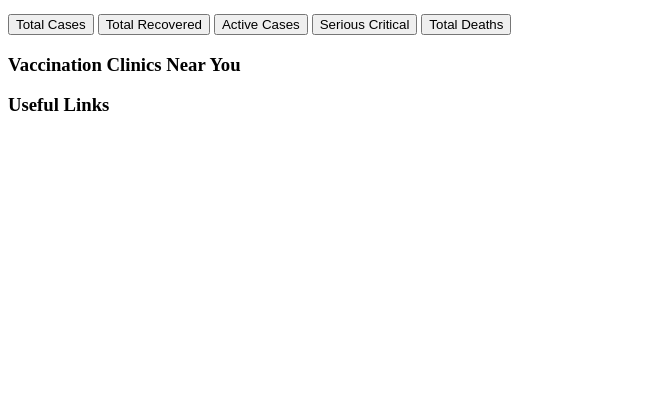
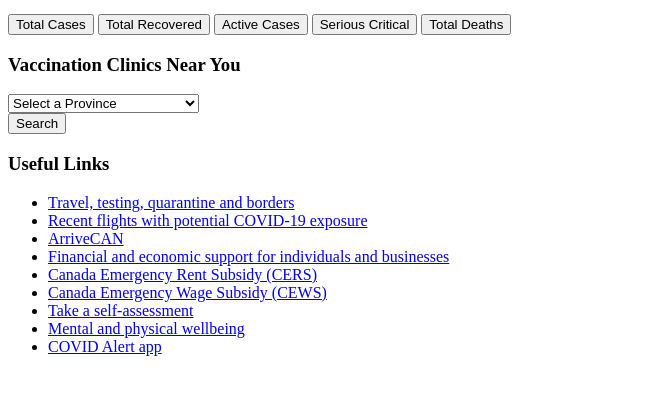
Before and after one commit to Group6-UoT/uot-project1-group6, a plain HTML site: page index.html in a window 1280 px wide. Shown: the part 229-624 px from the top of the page, without its empty margins (0-662 px from the left). Drawn offline with Linux system fonts and the light colour scheme; no server answers.

Commit message:
created province dropdown and added useful links

```diff
--- a/index.html
+++ b/index.html
@@ -5,6 +5,7 @@
     <meta http-equiv="X-UA-Compatible" content="IE=edge">
     <meta name="viewport" content="width=device-width, initial-scale=1.0">
     <title>COVIINFO</title>
+    <link rel="shortcut icon" type="image/png" href="/favicon.png"/>
     <link rel="stylesheet" href="./assets/css/style.css">
 </head>
 <body>
@@ -25,25 +26,64 @@
     </header>
 
     <main>
-        <div>
+        <section>
             <button>Total Cases</button>
             <button>Total Recovered</button>
             <button>Active Cases</button>
             <button>Serious Critical</button>
             <button>Total Deaths</button>
-        </div>
+        </section>
 
-        <div>
+        <section>
             <h3>Vaccination Clinics Near You</h3>
             <ul></ul>
-        </div>
+        </section>
 
-        <div>
+        <section>
+            <form id="province-form">
+                <div class="form-group">
+                    <select name="province" class="select-dropdown">
+                        <option value="" disabled selected>Select a Province</option>
+                        <option value="Alberta">Alberta</option>
+                        <option value="British Columbia">British Columbia</option>
+                        <option value="Manitoba">Manitoba</option>
+                        <option value="New Brunswick">New Brunswick</option>
+                        <option value="Newfoundland and Labrador">Newfoundland and Labrador</option>
+                        <option value="Nova Scotia">Nova Scotia</option>
+                        <option value="Ontario">Ontario</option>
+                        <option value="Prince Edward Island">Prince Edward Island</option>
+                        <option value="Quebec">Quebec</option>
+                        <option value="Saskatchewan">Saskatchewan</option>
+                        <option value="Northwest Territories">Northwest Territories</option>
+                        <option value="Nunavut">Nunavut</option>
+                        <option value="Yukon">Yukon</option>
+                    </select>
+                </div>
 
-        </div>
+                <div class="form-group">
+                    <button class="btn" id="save-province" type="submit">Search</button>
+                </div>
+
+
+                <div class="charts">
+
+                </div>
+            </form>
+        </section>
 
         <div>
             <h3>Useful Links</h3>
+            <ul>
+                <li><a href="https://travel.gc.ca/travel-covid" target="_blank" rel="noopener noreferrer">Travel, testing, quarantine and borders</a></li>
+                <li><a href="https://www.canada.ca/en/public-health/services/diseases/2019-novel-coronavirus-infection/latest-travel-health-advice/exposure-flights-cruise-ships-mass-gatherings.html" target="_blank" rel="noopener noreferrer">Recent flights with potential COVID-19 exposure</a></li>
+                <li><a href="https://www.canada.ca/en/public-health/services/diseases/coronavirus-disease-covid-19/arrivecan.html" target="_blank" rel="noopener noreferrer">ArriveCAN</a></li>
+                <li><a href="https://www.canada.ca/en/department-finance/economic-response-plan.html" target="_blank" rel="noopener noreferrer">Financial and economic support for individuals and businesses</a></li>
+                <li><a href="https://www.canada.ca/en/revenue-agency/services/subsidy/emergency-rent-subsidy.html" target="_blank" rel="noopener noreferrer">Canada Emergency Rent Subsidy (CERS)</a></li>
+                <li><a href="https://www.canada.ca/en/revenue-agency/services/subsidy/emergency-wage-subsidy.html" target="_blank" rel="noopener noreferrer">Canada Emergency Wage Subsidy (CEWS)</a></li>
+                <li><a href="https://ca.thrive.health/covid19/en" target="_blank" rel="noopener noreferrer">Take a self-assessment</a></li>
+                <li><a href="https://www.canada.ca/en/public-health/services/diseases/2019-novel-coronavirus-infection/mental-health.html" target="_blank" rel="noopener noreferrer">Mental and physical wellbeing</a></li>
+                <li><a href="https://www.canada.ca/en/public-health/services/diseases/coronavirus-disease-covid-19/covid-alert.html" target="_blank" rel="noopener noreferrer">COVID Alert app</a></li>
+            </ul>
         </div>
     </main>
 
```
Also changed, not shown: favicon.ico (added), favicon.png (added).
